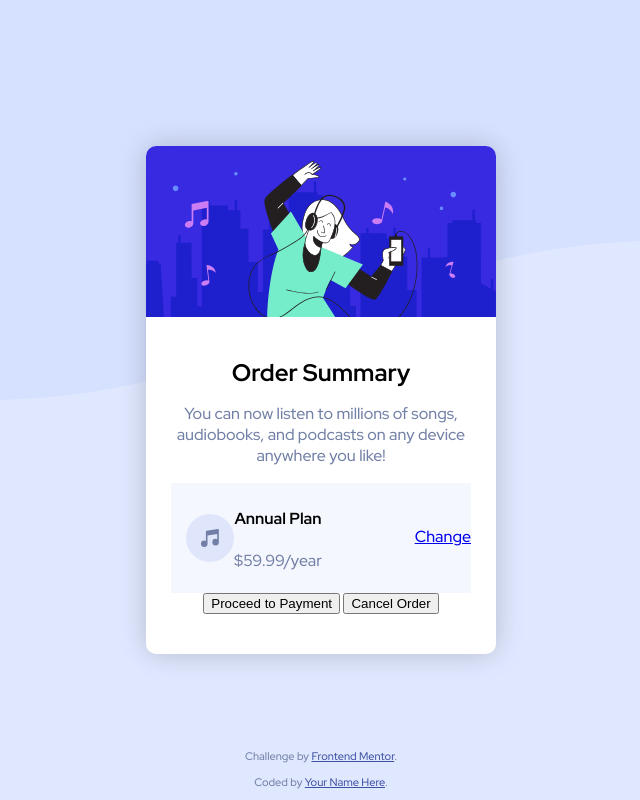
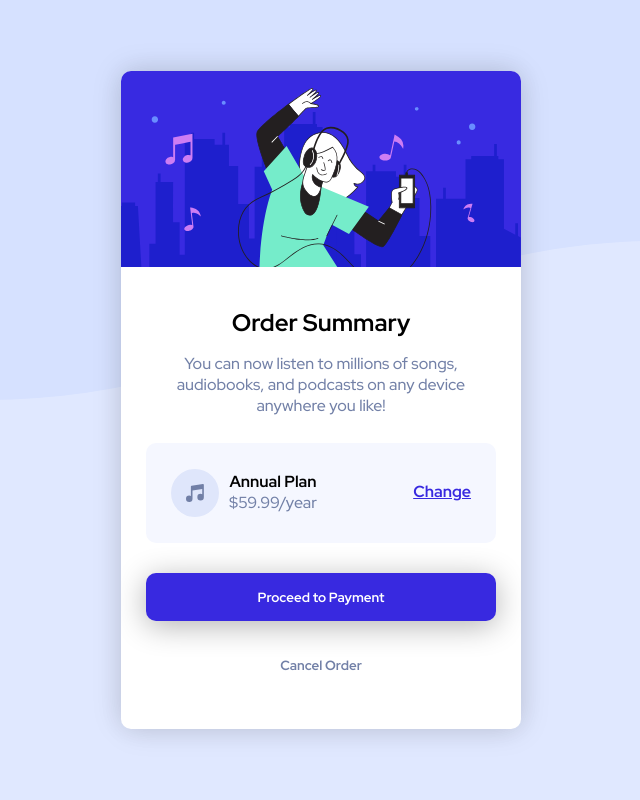
Before and after one commit to Rbinqt/coding-challenges, a plain HTML site: page index.html in a window 1280 px wide. Shown: the whole page, without its empty margins (319-959 px from the left). Drawn offline with Linux system fonts and the light colour scheme.

Commit message:
Third Commit

```diff
--- a/index.html
+++ b/index.html
@@ -33,8 +33,8 @@
           </div>
         </div>
 
-        <div class="change-btn">
-          <a href="#">Change</a>
+        <div>
+          <a href="#" class="change-btn">Change</a>
         </div>
       </div>
 
@@ -48,9 +48,9 @@
   </div>
 
 
-  <div class="attribution">
+  <!-- <div class="attribution">
     <p>Challenge by <a href="https://www.frontendmentor.io?ref=challenge" target="_blank">Frontend Mentor</a>.</p>
     <p>Coded by <a href="#">Your Name Here</a>.</p>
-  </div>
+  </div> -->
 </body>
 </html>
--- a/style.css
+++ b/style.css
@@ -1,4 +1,12 @@
 @import url('https://fonts.googleapis.com/css2?family=Red+Hat+Display:wght@500;700;900&display=swap');
+
+::root {
+    --PaleBlue: hsl(225, 100%, 94%);
+    --BrightBlue: hsl(245, 75%, 52%);
+    --VeryPaleBlue: hsl(225, 100%, 98%);
+    --DesaturatedBlue: hsl(224, 23%, 55%);
+    --DarkBlue: hsl(223, 47%, 23%);
+}
 
 * {
     box-sizing: border-box;
@@ -18,18 +26,16 @@ body {
     background-repeat: no-repeat;
     background-attachment: fixed;
     display: flex;
-    flex-direction: column;
     justify-content: center;
     align-items: center;
     color: hsl(224, 23%, 55%);
-    position: relative;
 }
 
 .container {
-    max-width: 350px;
+    max-width: 400px;
     text-align: center;
     border-radius: 10px;
-    box-shadow: 2px 2px 30px rgba(0, 0, 0, 0.1), -2px -2px 30px rgba(0, 0, 0, 0.1);;
+    box-shadow: 2px 2px 30px rgba(0, 0, 0, 0.1), -2px -2px 30px rgba(0, 0, 0, 0.1);
     background: #FFFFFF;
     position: relative;
     overflow: hidden;
@@ -63,11 +69,15 @@ body {
 
 .plan-container {
     width: 100%;
+    height: 100px;
     display: flex;
     flex-direction: row;
     justify-content: space-between;
     align-items: center;
     background: hsl(225, 100%, 98%);
+    padding: 0 25px;
+    margin: 10px 0 30px;
+    border-radius: 10px;
 }
 
 #icon-music {
@@ -80,5 +90,59 @@ body {
     flex-direction: row;
     justify-content: center;
     align-items: center;
-    padding: 5px 15px;
+    padding: 0;
 }
+
+.annual-plan h4, .annual-plan p {
+    padding: 0;
+    margin: 0 10px;
+}
+
+.change-btn {
+    color: hsl(245, 75%, 52%);
+    font-weight: bold;
+}
+
+.change-btn:active {
+    color: hsl(245, 83%, 68%);
+}
+
+.buttons {
+    display: flex;
+    flex-direction: column;
+    width: 100%;
+}
+
+.proceed-payment, .cancel-order {
+    border: none;
+    border-radius: 10px;
+    padding: 15px 0;
+    font-family: inherit;
+    font-weight: bold;
+}
+
+.proceed-payment {
+    background: hsl(245, 75%, 52%);
+    color: #FFFFFF;
+    margin-bottom: 20px;
+    box-shadow: 0 5px 30px rgba(0, 0, 0, 0.3);
+}
+
+.proceed-payment:active {
+    background: hsl(245, 83%, 68%);
+}
+
+.cancel-order {
+    background: transparent;
+    color: inherit;
+}
+
+.cancel-order:active {
+    color: #000000;
+}
+
+@media screen and (max-width: 375px) {
+    .container {
+        width: 95%;
+    }
+}
```
